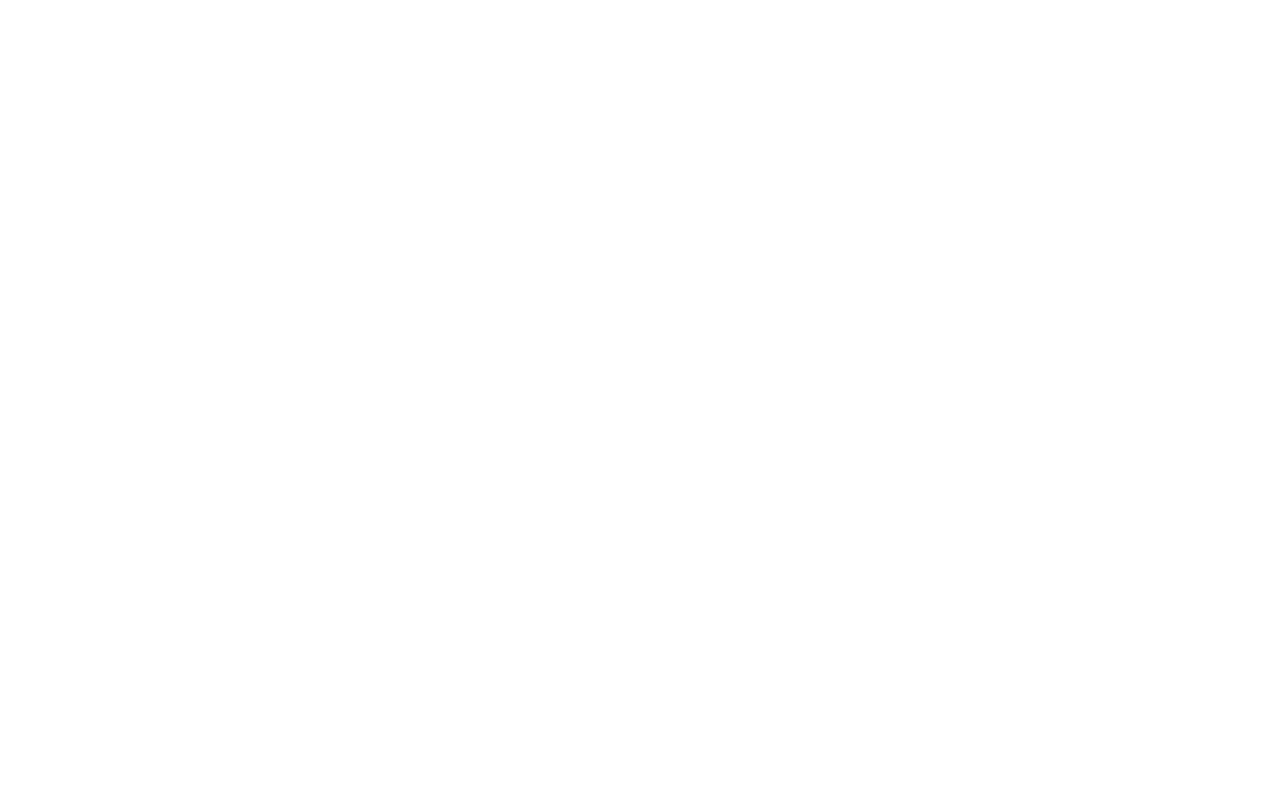
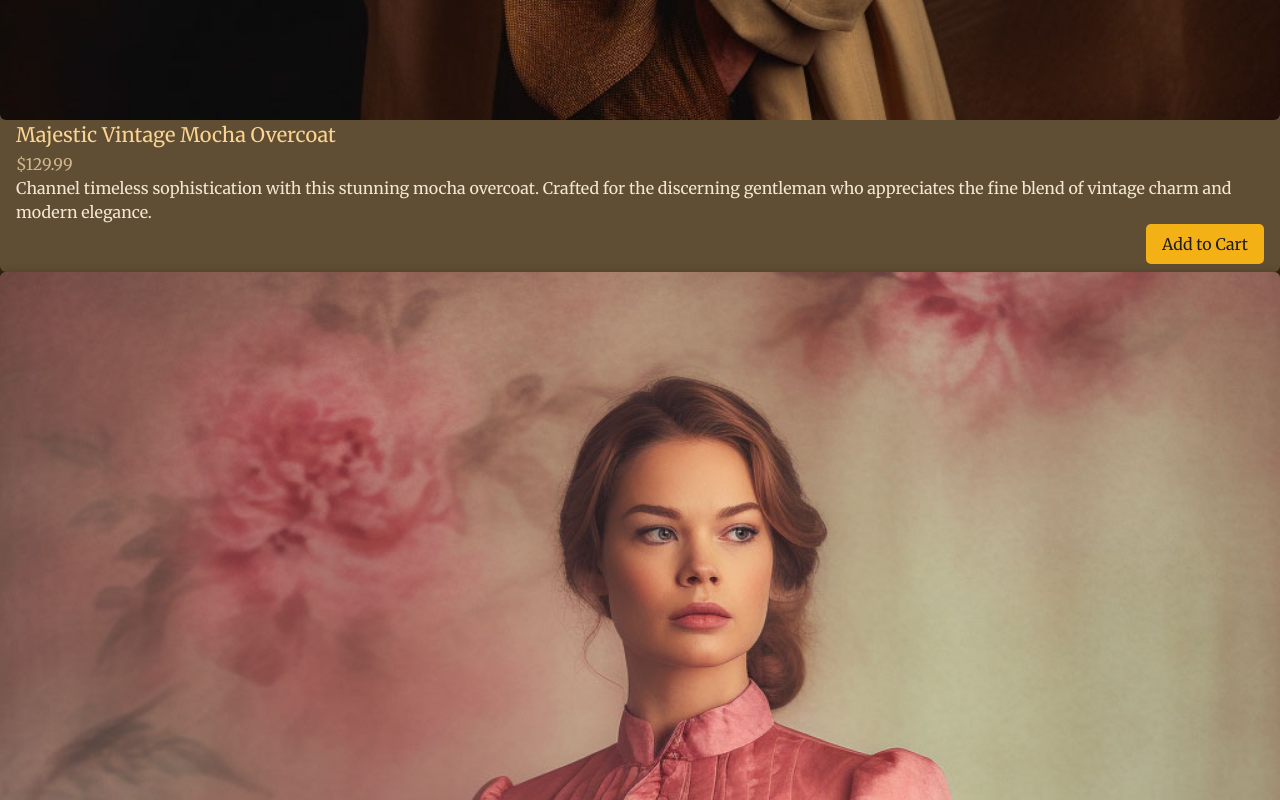
Before and after one commit to Choring/shopping, a React (Vite) app: page / in a window 1280 px wide. Shown: the part 1360-2160 px from the top of the page. Before the commit the page ends 800 px from the top, so only its background shows below. Built offline with nearby package versions, Linux system fonts and the light colour scheme.

Commit message:
제품 데이터 추가

```diff
--- a/src/components/Product.tsx
+++ b/src/components/Product.tsx
@@ -1,7 +1,19 @@
 
 
-export const Product = ({ onAddToCart }: ProductProps) => {
+export const Product = ({id, image, title, price, description, onAddToCart }: ProductProps) => {
   return (
-    <div>Product</div>
+    <article className="product">
+      <img src={image} alt={title} />
+      <div className="product-content">
+        <div>
+          <h3>{title}</h3>
+          <p className='product-price'>${price}</p>
+          <p>{description}</p>
+        </div>
+        <p className='product-actions'>
+          <button onClick={() => onAddToCart(id)}>Add to Cart</button>
+        </p>
+      </div>
+    </article>
   )
 }
```
Also changed, not shown: src/components/types/global.d.ts (+6 -1 lines).
